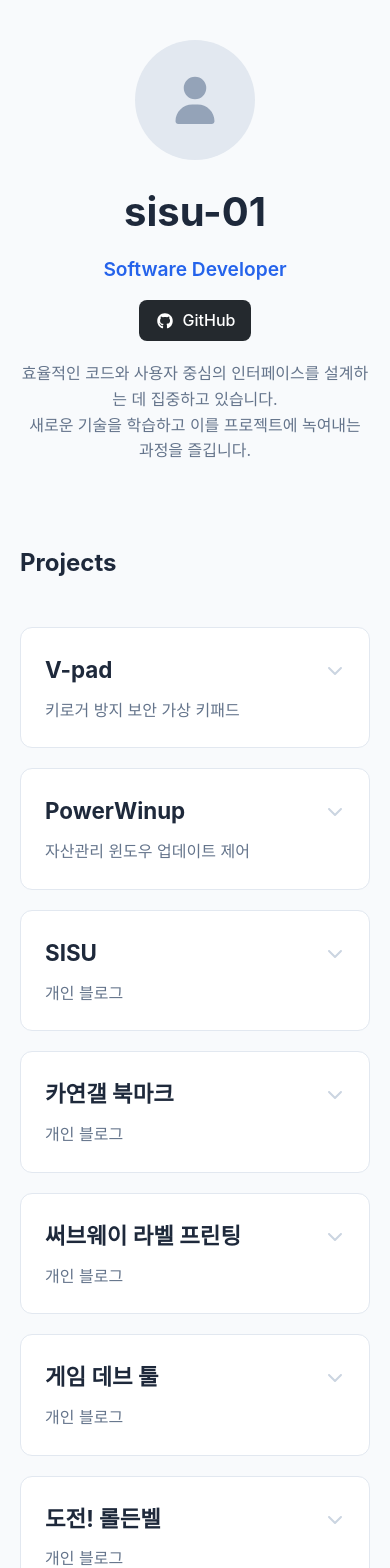
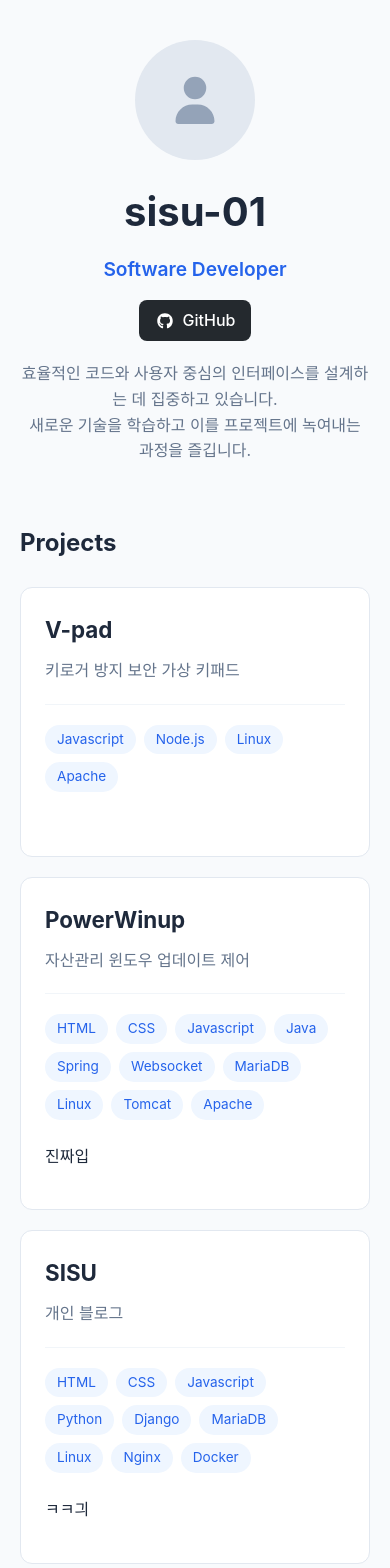
Before and after one commit to sisu-01/sisu-01.github.io, a React (Vite) app: page / in a window 390 px wide. Shown: the top 1568 px of the page. Built offline with nearby package versions, Linux system fonts and the light colour scheme.

Commit message:
레이아웃 수정

```diff
--- a/src/App.tsx
+++ b/src/App.tsx
@@ -1,13 +1,10 @@
-import { useState } from 'react';
 import './App.css'; // 1. 일반 CSS 임포트로 변경
 import { FontAwesomeIcon } from '@fortawesome/react-fontawesome';
-import { faChevronDown, faUser } from '@fortawesome/free-solid-svg-icons';
+import { faUser } from '@fortawesome/free-solid-svg-icons';
 import { faGithub } from '@fortawesome/free-brands-svg-icons';
 import { PROJECTS } from './projects';
 
 function App() {
-  const [activeId, setActiveId] = useState<number | null>(null);
-
   return (
     <div className="container"> {/* 2. className을 일반 문자열로 수정 */}
       <header className="header">
@@ -31,20 +28,14 @@ function App() {
 
       <section className="project-list">
         <h2 style={{ marginBottom: '25px' }}>Projects</h2>
-
+        <div className="project-grid">
           {PROJECTS.map((project) => (
             <div
               key={project.id}
-            // active 상태일 때 클래스 추가 로직
-            className={`project-card ${activeId === project.id ? 'active' : ''}`}
-            onClick={() => setActiveId(activeId === project.id ? null : project.id)}
+              className="project-card"
             >
               <div className="project-header">
                 <h3 className="project-title">{project.title}</h3>
-              <FontAwesomeIcon
-                icon={faChevronDown}
-                className={`arrow ${activeId === project.id ? 'active' : ''}`}
-              />
               </div>
               <p className="project-summary">{project.summary}</p>
 
@@ -55,18 +46,20 @@ function App() {
                   ))}
                 </div>
                 <p>{project.description}</p>
+                {project.repoUrl?.trim() ? (
                   <a
                     href={project.repoUrl}
                     target="_blank"
                     rel="noreferrer"
                     className="repo-link"
-                onClick={(e) => e.stopPropagation()}
                   >
                     <FontAwesomeIcon icon={faGithub} /> View Repository →
                   </a>
+                ) : null}
               </div>
             </div>
           ))}
+        </div>
       </section>
     </div>
   );
--- a/src/index.css
+++ b/src/index.css
@@ -16,7 +16,7 @@ body {
 }
 
 .container {
-    max-width: 800px;
+    max-width: 1200px;
     margin: 0 auto;
 }
 
@@ -63,9 +63,19 @@ h1 { margin: 10px 0; font-size: 2.5rem; }
 
 /* 3. 프로젝트 목록 */
 .project-list {
-    display: flex;
-    flex-direction: column;
+    display: block;
+}
+
+.project-grid {
+    display: grid;
+    grid-template-columns: repeat(2, minmax(0, 1fr));
     gap: 20px;
+}
+
+@media (max-width: 768px) {
+    .project-grid {
+        grid-template-columns: 1fr;
+    }
 }
 
 .project-card {
@@ -73,7 +83,8 @@ h1 { margin: 10px 0; font-size: 2.5rem; }
     border-radius: 12px;
     padding: 24px;
     border: 1px solid #e2e8f0;
-    cursor: pointer;
+    display: flex;
+    flex-direction: column;
     transition: all 0.3s cubic-bezier(0.4, 0, 0.2, 1);
     overflow: hidden;
 }
@@ -102,15 +113,9 @@ h1 { margin: 10px 0; font-size: 2.5rem; }
 }
 
 .project-detail {
-    max-height: 0;
-    opacity: 0;
-    transition: all 0.4s ease-in-out;
-    overflow: hidden;
-}
-
-.project-card.active .project-detail {
-    max-height: 1000px;
-    opacity: 1;
+    display: flex;
+    flex-direction: column;
+    flex: 1;
     margin-top: 20px;
     padding-top: 20px;
     border-top: 1px solid #f1f5f9;
@@ -132,13 +137,11 @@ h1 { margin: 10px 0; font-size: 2.5rem; }
     display: inline-flex;
     align-items: center;
     gap: 6px;
-    margin-top: 15px;
+    margin-top: auto;
+    padding-top: 15px;
     color: var(--github-color);
     text-decoration: none;
     font-weight: 600;
     font-size: 0.95rem;
 }
 .repo-link:hover { text-decoration: underline; }
-
-.arrow { transition: transform 0.3s; color: #cbd5e1; }
-.project-card.active .arrow { transform: rotate(180deg); }
```
Lines whose indentation alone changed are shown as unchanged.
